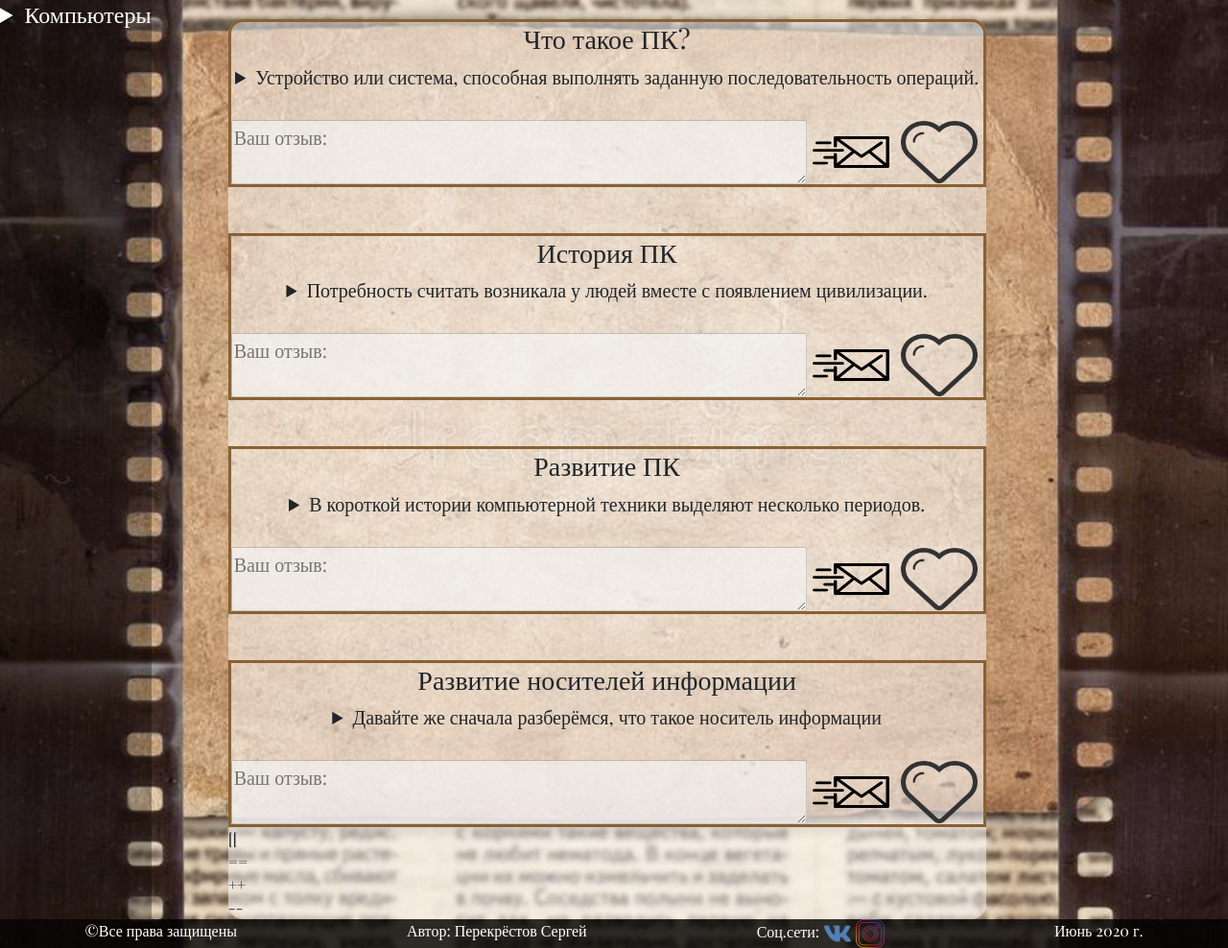
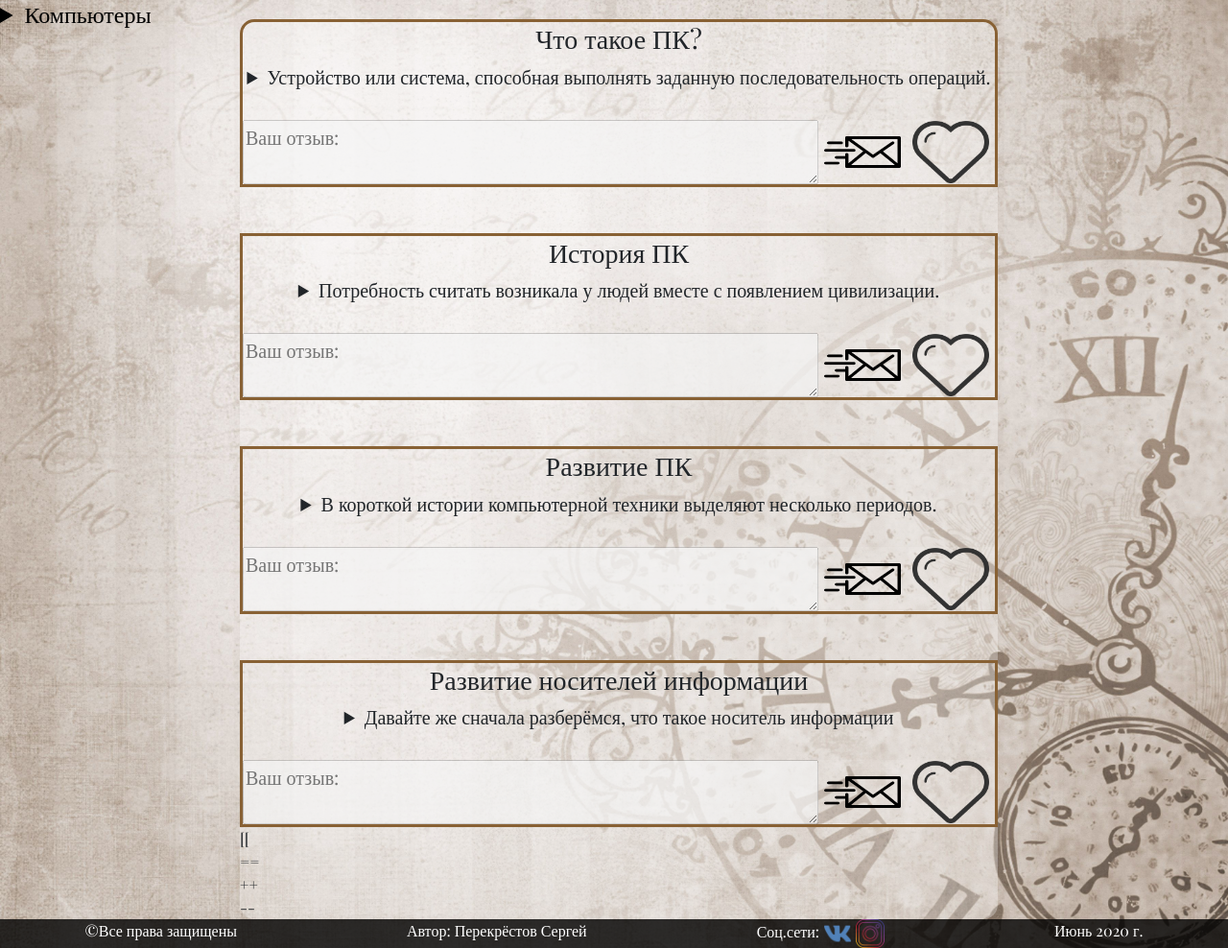
Before and after one commit to Sergey415/PC_History, a PHP site: page / in a window 1280 px wide. Shown: the part 160-1148 px from the top of the page at 96% size. Run offline with PHP 8.4, Linux system fonts and the light colour scheme; some libraries are stand-ins or nearby versions.

Commit message:
Поменял фон

```diff
--- a/styles/style.css
+++ b/styles/style.css
@@ -24,6 +24,7 @@
 #body{
     background-image: url(back.jpg);
     background-size: cover;
+    background-repeat: no-repeat;
 }
 .s{
     display: flex;
@@ -120,17 +121,17 @@
     margin-left: 20px;
 }
 #pages {
-    color: white;
+    color: black;
     font-family: 'Playfair Display', serif;
-    width: auto;
-    background-color: rgba(0,0,0,0.3);
+    position: fixed;
+    height: 400px;
 }
 .page{
-    color: white;
-    transition: 0.5s
+    color: black;
+    transition: 0.5s;
 }
 .page:hover {
-    color: rgba(250, 135, 90, 0.9);
+    color: brown;
     text-decoration: none;
 }
 #info{
@@ -140,8 +141,8 @@
     margin-top: 20px;
     font-family: 'Playfair Display', serif;
     border-radius: 15px;
-    margin-left: 80px;
-    background-color: rgba(255,255,255,0.5);
+    background-color: rgba(255,255,255,0.3);
+    margin-left: 250px;
 }
 summary{
     outline: none;
```
Also changed, not shown: styles/back.jpg.
